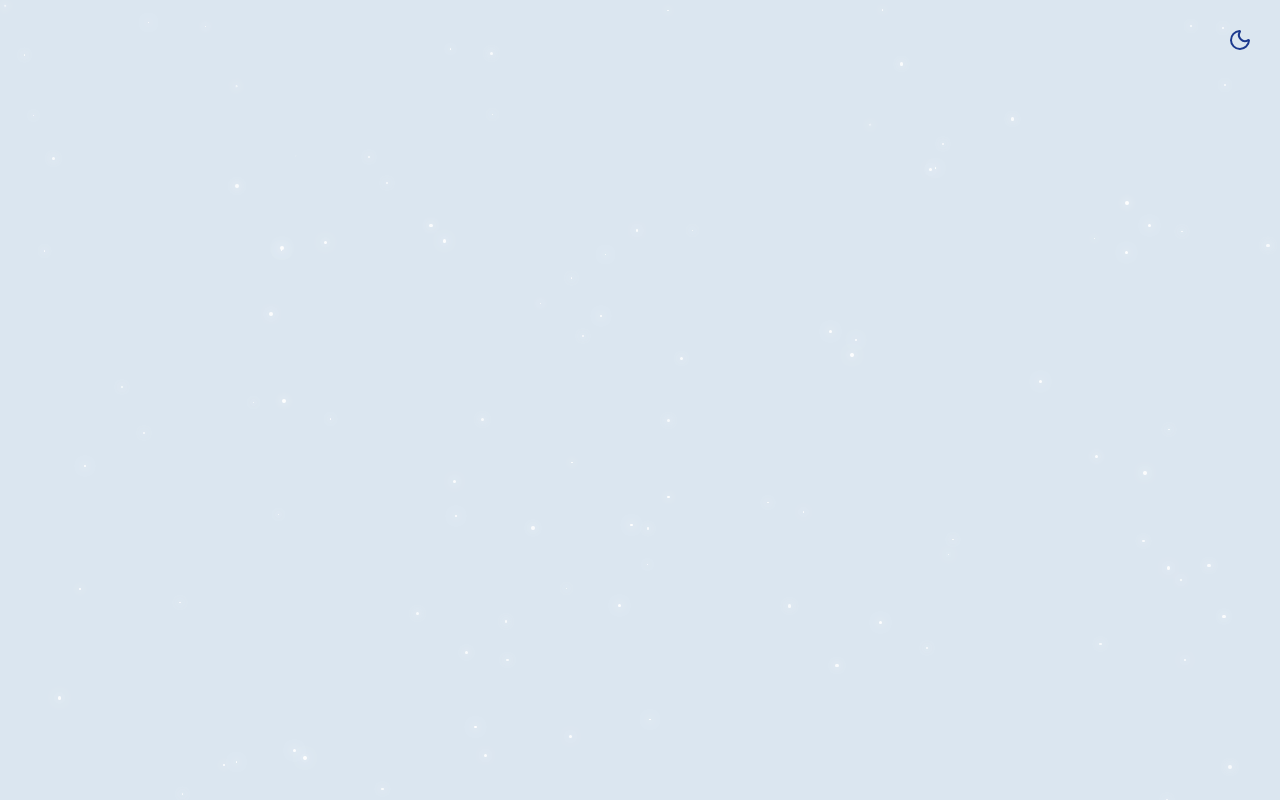
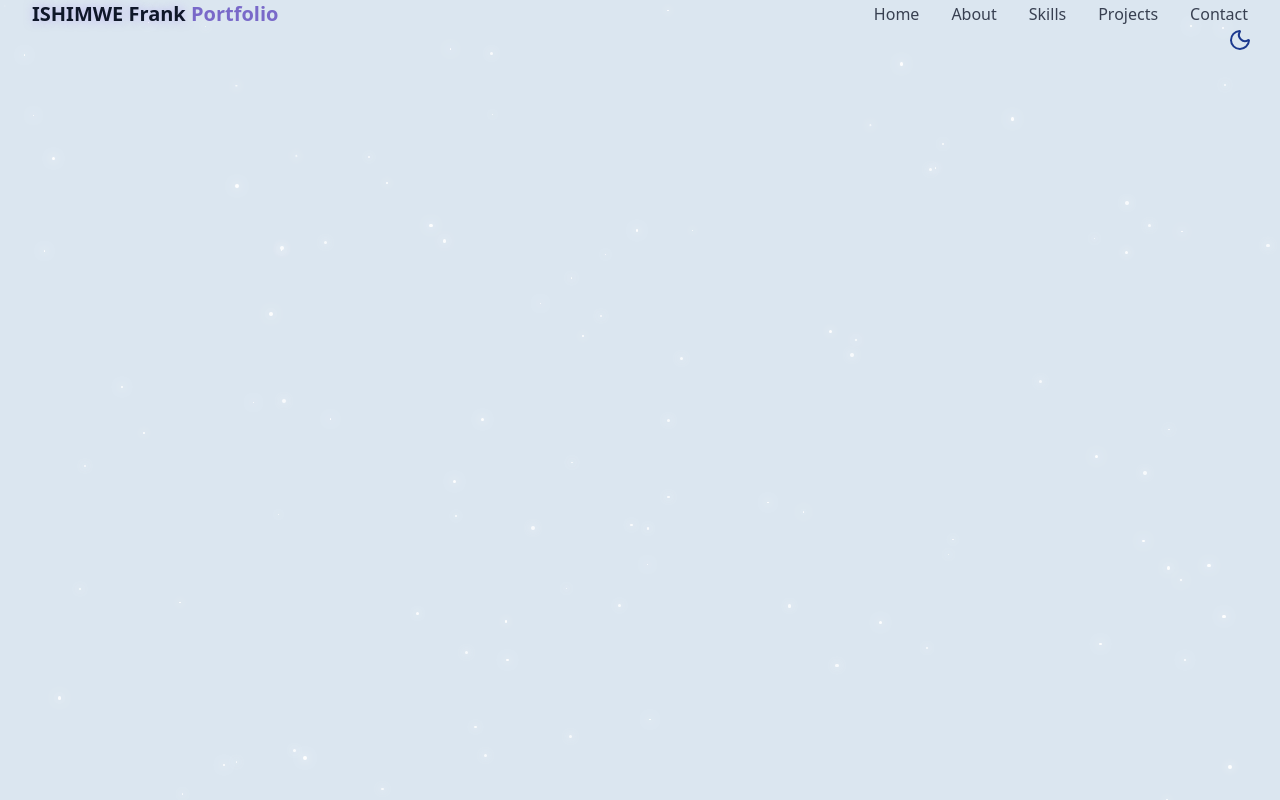
Before and after one commit to ishimwefrank123/portfolio-website, a React (Vite) app: page / in a window 1280 px wide. Built offline with nearby package versions, Linux system fonts and the light colour scheme.

Commit message:
navbar section functionality

```diff
--- /dev/null
+++ b/src/components/Navbar.jsx
@@ -0,0 +1,65 @@
+import { useEffect, useState } from "react"
+import { cn } from "../lib/utils"
+import { Menu, X } from "lucide-react";
+
+const navItems = [
+  {name: "Home", href: "#hero"},
+  {name: "About", href: "#about"},
+  {name: "Skills", href: "#skills"},
+  {name: "Projects", href: "#projects"},
+  {name: "Contact", href: "#contact"},
+]
+
+export const Navbar = () => {
+  const [isScrolled, setIsScrolled] = useState(false);
+  const [isMenuOpen, setIsMenuOpen] = useState(false);
+
+  useEffect(()=> {
+    const handleScroll = () => {
+      setIsScrolled(window.screenY > 10)
+    }
+    window.addEventListener("scroll", handleScroll);
+    return () => window.removeEventListener("scroll", handleScroll)
+  },[])
+  return <nav
+  className={cn("fixed w-full z-40 transition-all duration-300",
+    isScrolled ? "py-3 bg-background/80 backdrop-blur-md shadow-xs":"ppy-5"
+  )}
+  >
+
+  <div className="container flex items-center justify-between">
+    <a className="text-xl font-bold text-primary flex items-center"
+    href="#hero">
+      <span className="relative z-10">
+
+        <span className="text-glow text-foreground">ISHIMWE Frank</span> Portfolio
+      </span>
+    </a>
+
+    {/* desktop nav */}
+    <div className="hidden md:flex space-x-8">
+      {navItems.map((item, key) => (
+        <a key={key} href={item.href} className="text-foreground/80 hover:text-primary transition-colors duration-300">{item.name}</a>
+      ))}
+    </div>
+
+    {/* mobile nav */}
+    <button onClick={() => setIsMenuOpen((prev)=> !prev)}
+    className="md:hidden p-2 text-foreground z-50"
+    aria-label={isMenuOpen ? "Close Menu": "Open Menu"}
+      >{isMenuOpen ? <X size={24}/> : <Menu size={24}/>}</button>
+    <div className={cn("fixed inset-0 bg-background/95 backdrop-blur-md z-40 flex flex-col items-center justify-center",
+      "transition-all duration-300 md:hidden",
+      isMenuOpen ? "opacity-100 pointer-events-auto" : "opacity-0 pointer-events-none"
+    )}>
+      <div className="flex flex-col space-y-8 text-xl">
+      {navItems.map((item, key) => (
+        <a key={key} href={item.href} className="text-foreground/80 hover:text-primary transition-colors duration-300"
+        onClick={() => setIsMenuOpen(false)}>{item.name}</a>
+      ))}
+    </div>
+    </div>
+  </div>
+
+  </nav>
+}
--- a/src/pages/Home.jsx
+++ b/src/pages/Home.jsx
@@ -1,3 +1,4 @@
+import { Navbar } from "../components/Navbar";
 import { StarBackground } from "../components/StarBackground";
 import { ThemeToggle } from "../components/ThemeToggle";
 
@@ -10,7 +11,7 @@ export const Home = () => {
     {/* Background Effects */}
     <StarBackground/>
     {/* NavBar */}
-
+    <Navbar/>
     {/* Main Content */}
 
     {/* Footer */}
```
